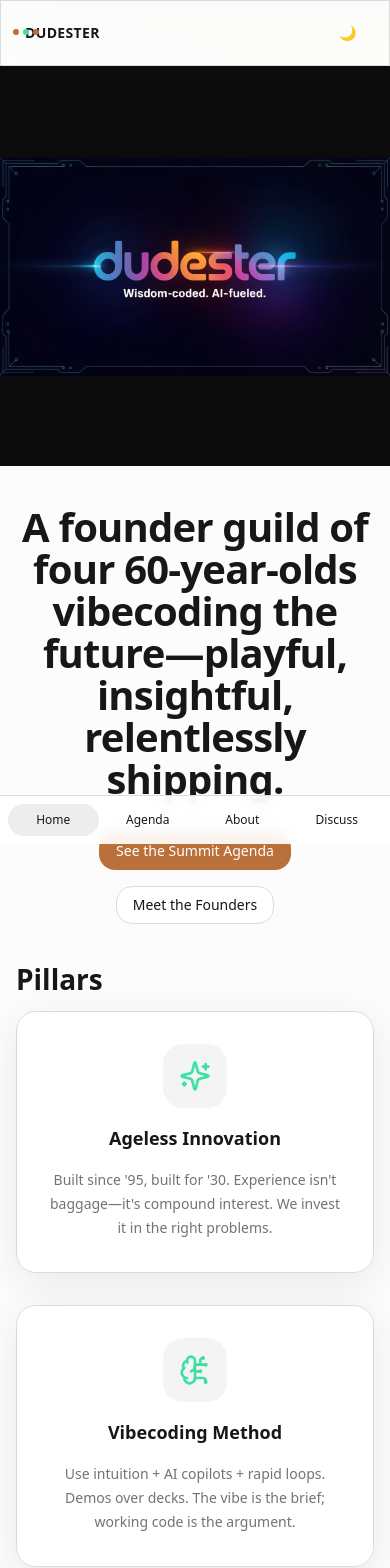
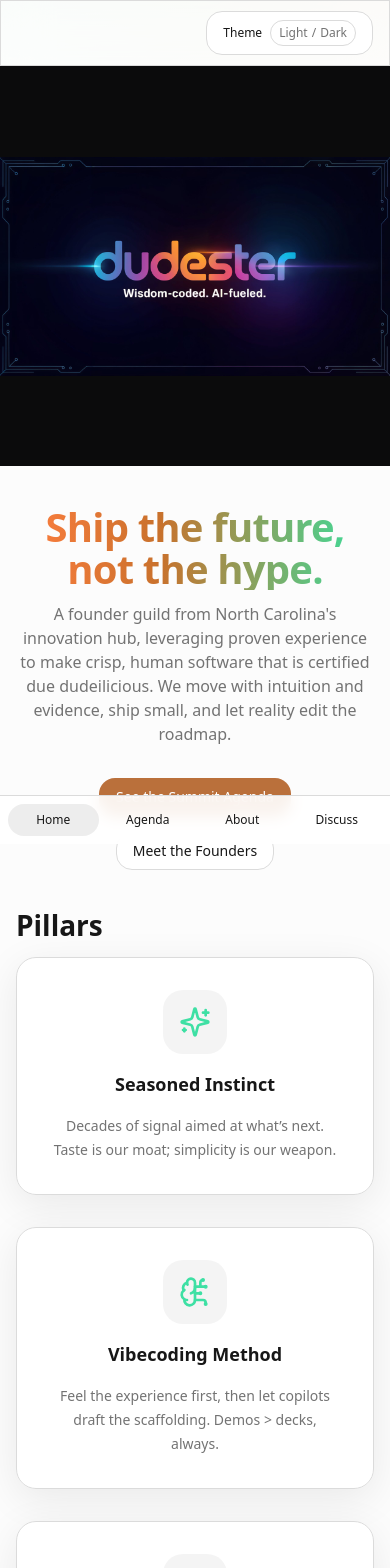
Before and after one commit to devenspear/dudester-1, a Next.js app: page /home in a window 390 px wide. Shown: the top 1568 px of the page. Built offline with nearby package versions, Linux system fonts and the light colour scheme.

Commit message:
Homepage content refresh, gradient H1, simplified header (no logo/dots), clearer theme toggle; Agenda icons and H2 sections; proof points restored

```diff
--- a/app/agenda/page.tsx
+++ b/app/agenda/page.tsx
@@ -1,5 +1,6 @@
 import Section from "@/components/Section";
 import { Card } from "@/components/Card";
+import { Clock, CalendarDays } from "lucide-react";
 import { AGENDA } from "@/content";
 
 export default function Agenda(){
@@ -9,30 +10,20 @@ export default function Agenda(){
         <p className="text-base text-base-muted">{AGENDA.theme}</p>
         <p className="mt-2 text-sm text-base-muted">{AGENDA.venue}</p>
 
-        <h3 className="mt-8 text-sm uppercase tracking-widest text-base-muted">Friday</h3>
+        <h2 className="h2 mt-10 flex items-center gap-2"><CalendarDays className="h-5 w-5" /> Friday</h2>
         <div className="mt-3 grid gap-4 sm:grid-cols-2">
           {AGENDA.friday.map((i) => (
-            <Card key={i.time} title={`${i.time} — ${i.title}`}>
-              <p>{i.detail}</p>
-              {i.outcomes && (
-                <ul className="mt-2 list-disc pl-5 text-sm text-base-muted space-y-1">
-                  {i.outcomes.map((o) => <li key={o}>{o}</li>)}
-                </ul>
-              )}
+            <Card key={i.time} title={`${i.title}`} icon={<Clock className="h-5 w-5" />}>
+              <p className="text-sm text-base-muted"><span className="font-medium">{i.time}</span> — {i.detail}</p>
             </Card>
           ))}
         </div>
 
-        <h3 className="mt-10 text-sm uppercase tracking-widest text-base-muted">Saturday (Half-Day)</h3>
+        <h2 className="h2 mt-10 flex items-center gap-2"><CalendarDays className="h-5 w-5" /> Saturday (Half-Day)</h2>
         <div className="mt-3 grid gap-4 sm:grid-cols-2">
           {AGENDA.saturday.map((i) => (
-            <Card key={i.time} title={`${i.time} — ${i.title}`}>
-              <p>{i.detail}</p>
-              {i.outcomes && (
-                <ul className="mt-2 list-disc pl-5 text-sm text-base-muted space-y-1">
-                  {i.outcomes.map((o) => <li key={o}>{o}</li>)}
-                </ul>
-              )}
+            <Card key={i.time} title={`${i.title}`} icon={<Clock className="h-5 w-5" />}>
+              <p className="text-sm text-base-muted"><span className="font-medium">{i.time}</span> — {i.detail}</p>
             </Card>
           ))}
         </div>
@@ -41,16 +32,8 @@ export default function Agenda(){
           {AGENDA.roles.map((r) => (
             <Card key={r.name} title={r.name}>{r.focus}</Card>
           ))}
-          <Card title="Rituals">
-            <ul className="list-disc pl-5 text-sm text-base-muted space-y-1">
-              {AGENDA.rituals.map((r) => <li key={r}>{r}</li>)}
-            </ul>
-          </Card>
-          <Card title="Stack Hints">
-            <ul className="list-disc pl-5 text-sm text-base-muted space-y-1">
-              {AGENDA.stackHints.map((s) => <li key={s}>{s}</li>)}
-            </ul>
-          </Card>
+          <Card title="Rituals">{AGENDA.rituals.join(" • ")}</Card>
+          <Card title="Stack Hints">{AGENDA.stackHints.join(" • ")}</Card>
         </div>
       </Section>
     </>
--- a/app/globals.css
+++ b/app/globals.css
@@ -53,7 +53,7 @@ body{
 .link{@apply underline underline-offset-4 hover:opacity-80;}
 
 /* Headings scale (fluid) */
-.h1{font-size:clamp(2.5rem, 5vw, 3.75rem); line-height:1.05; font-weight:800; letter-spacing:-0.02em;}
+.h1{font-size:clamp(2.5rem, 5vw, 3.75rem); line-height:1.05; font-weight:800; letter-spacing:-0.02em; background:linear-gradient(90deg,#ff7e3f 0%,#c9712c 40%,#36e2a0 100%); -webkit-background-clip:text; background-clip:text; color:transparent;}
 .h2{font-size:clamp(1.75rem, 3vw, 2.25rem); line-height:1.1; font-weight:700;}
 .p-lead{@apply text-base text-base-muted;}
 .kicker{@apply text-xs uppercase tracking-widest text-base-muted;}
--- a/app/home/page.tsx
+++ b/app/home/page.tsx
@@ -32,9 +32,10 @@ export default function HomePage() {
       {/* Hero Content Below Image */}
       <Section>
         <div className="text-center max-w-4xl mx-auto">
-          <h1 className="h1 mb-6">
-            {HOME.hero}
-          </h1>
+          <h1 className="h1 mb-3">{HOME.hero}</h1>
+          {HOME.subhead && (
+            <p className="text-base text-base-muted max-w-3xl mx-auto">{HOME.subhead}</p>
+          )}
           <div className="mt-8 flex flex-wrap gap-4 justify-center">
             <Link className="btn btn-accent" href="/agenda">See the Summit Agenda</Link>
             <Link className="btn" href="/about">Meet the Founders</Link>
@@ -80,6 +81,9 @@ export default function HomePage() {
             </Card>
           </div>
         </div>
+        <ul className="mt-6 list-disc pl-5 text-sm text-base-muted space-y-1 max-w-3xl mx-auto">
+          {HOME.proofPoints.map((p) => <li key={p}>{p}</li>)}
+        </ul>
       </Section>
     </>
   );
--- a/components/Header.tsx
+++ b/components/Header.tsx
@@ -1,5 +1,4 @@
 import Link from "next/link";
-import Brand from "@/components/Brand";
 import ThemeToggle from "@/components/ThemeToggle";
 import { site } from "@/lib/site";
 import { headers } from "next/headers";
@@ -24,8 +23,7 @@ export default function Header() {
     <header className="sticky top-0 z-40 glass">
       <div className="container-max flex h-16 items-center justify-between">
         <Link href="/" className="flex items-center gap-3">
-          <Brand />
-          <span className="hidden sm:inline text-sm text-base-muted">{site.tagline}</span>
+          <span className="sr-only">Home</span>
         </Link>
         <nav className="hidden md:flex items-center gap-2">
           {site.nav.map((n) => (
--- a/components/ThemeToggle.tsx
+++ b/components/ThemeToggle.tsx
@@ -9,8 +9,13 @@ export default function ThemeToggle() {
   if (!mounted) return null;
   const next = theme === "dark" ? "light" : "dark";
   return (
-    <button aria-label="Toggle theme" onClick={() => setTheme(next)} className="btn btn-ghost" title="Toggle dark mode">
-      {theme === "dark" ? "☀️" : "🌙"}
+    <button aria-label="Toggle theme" onClick={() => setTheme(next)} className="btn" title="Toggle dark mode">
+      <span className="text-xs mr-2">Theme</span>
+      <span className="inline-flex items-center gap-1 rounded-full border border-base-border px-2 py-1 text-xs">
+        <span className={`${theme === "light" ? "font-semibold" : "text-base-muted"}`}>Light</span>
+        <span className="text-base-muted">/</span>
+        <span className={`${theme === "dark" ? "font-semibold" : "text-base-muted"}`}>Dark</span>
+      </span>
     </button>
   );
 }
--- a/content/brand.ts
+++ b/content/brand.ts
@@ -28,19 +28,19 @@ export const BRAND = {
 
 export const PILLARS = [
   {
-    title: "Ageless Innovation",
+    title: "Seasoned Instinct",
     body:
-      "Built since '95, built for '30. Experience isn't baggage—it's compound interest. We invest it in the right problems."
+      "Decades of signal aimed at what’s next. Taste is our moat; simplicity is our weapon."
   },
   {
     title: "Vibecoding Method",
     body:
-      "Use intuition + AI copilots + rapid loops. Demos over decks. The vibe is the brief; working code is the argument."
+      "Feel the experience first, then let copilots draft the scaffolding. Demos > decks, always."
   },
   {
     title: "Launch Bias",
     body:
-      "Ship small, listen hard, iterate fast. Reality trims the roadmap better than any slide ever will."
+      "Small releases. Real users. Ruthless iteration. Reality trims the roadmap better than any slide."
   }
 ];
 
--- a/content/home.ts
+++ b/content/home.ts
@@ -1,27 +1,28 @@
 export const HOME = {
-  hero:
-    "A founder guild of four 60-year-olds vibecoding the future—playful, insightful, relentlessly shipping.",
+  hero: "Ship the future, not the hype.",
+  subhead:
+    "A founder guild from North Carolina's innovation hub, leveraging proven experience to make crisp, human software that is certified due dudeilicious. We move with intuition and evidence, ship small, and let reality edit the roadmap.",
   features: [
     {
-      title: "Why now?",
+      title: "The moment",
       body:
-        "The Web wave became platforms. The AI wave becomes agents. Blockchain becomes trust infrastructure. We build where curves cross: human, opinionated tools that automate the boring and celebrate the useful."
+        "AI is becoming agents; blockchain is becoming trust rails. The intersection is usable magic. That’s our build zone."
     },
     {
       title: "Our edge",
       body:
-        "Four operators with range: product, growth, systems, and strategy. We know what to ignore, when to simplify, and how to launch without ceremony."
+        "Operators who’ve shipped through multiple waves. We cut noise, choose the obvious, and get to first value fast."
     },
     {
-      title: "What you'll see",
+      title: "What you’ll see",
       body:
-        "Quarterly Dudester Drops—compact tools and micro-apps that compound. Some become products. A few become companies."
+        "Dudester Drops—compact tools shipped often. The hits become products; the best become companies."
     }
   ],
   proofPoints: [
-    "Decades shipping across web, mobile, data, and cloud.",
-    "Hands-on with AI toolchains, vector search, agents, and RAG.",
-    "Practical crypto: wallets abstracted, value unlocked, trust preserved.",
-    "Obsessed with TTFH—time-to-first-help for the user."
+    "Shipped across web, mobile, data, cloud, and GTM.",
+    "Fluent with LLM toolchains, agent loops, vector search, and practical RAG.",
+    "Default‑private data. Trust by design. Crypto only where it matters.",
+    "Obsessed with TTFH—how fast a user gets real value."
   ]
 };
```
